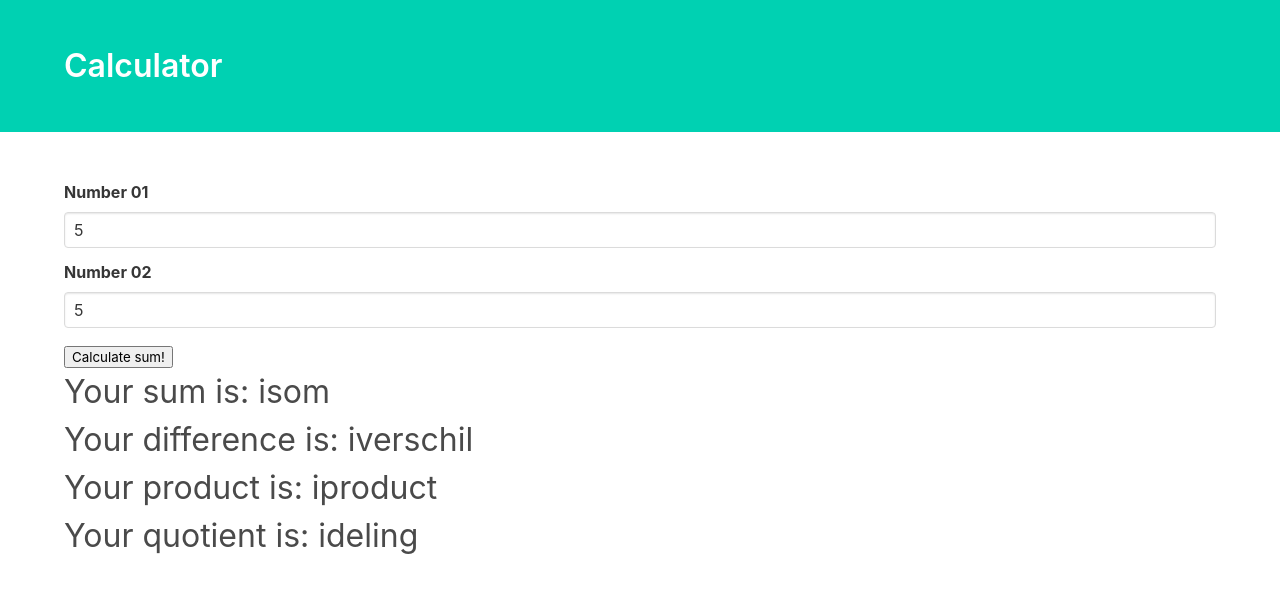
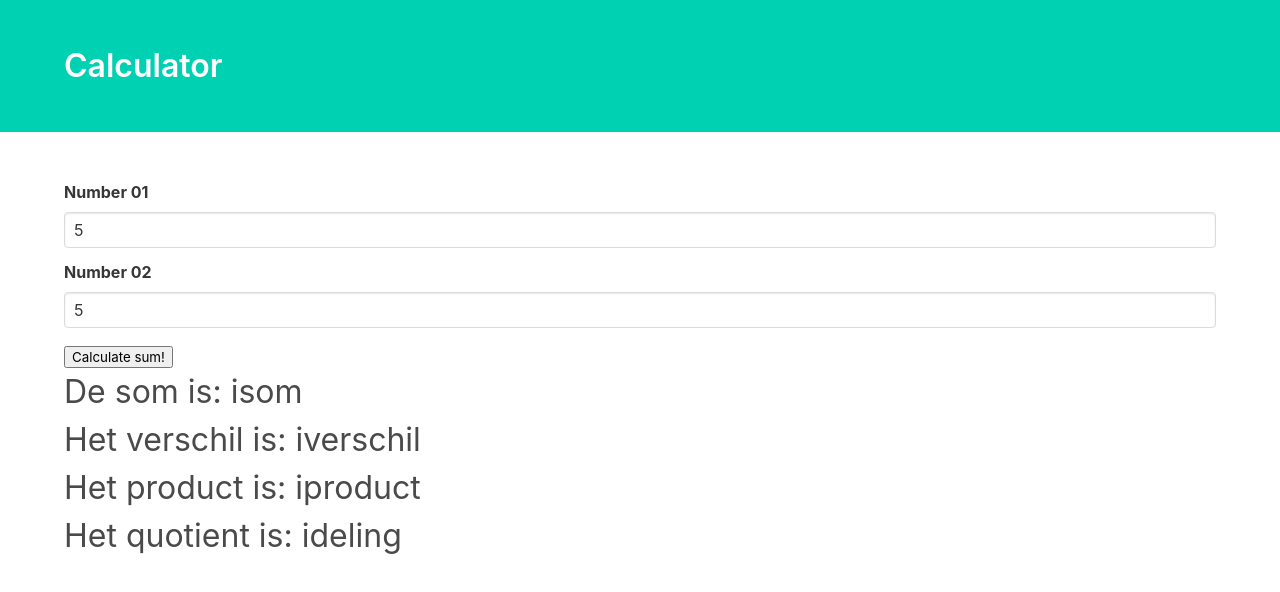
Before and after one commit to SyntraFSD/word-scrambler-api-version-simonpeeters1995, a plain HTML site: page sum-calculator/index.html in a window 1280 px wide. Drawn offline with nearby package versions, Linux system fonts and the light colour scheme.

Commit message:
Index-html aangepast

```diff
--- a/sum-calculator/index.html
+++ b/sum-calculator/index.html
@@ -37,10 +37,10 @@
     </div>
     <div class="container" style="margin-top: 1rem">
         <button class="button-is-info">Calculate sum!</button>
-        <p class="is-size-3">Your sum is: <span id="result1">isom</span></p>
-        <p class="is-size-3">Your difference is: <span id="result2">iverschil</span></p>
-        <p class="is-size-3">Your product is: <span id="result3">iproduct</span></p>
-        <p class="is-size-3">Your quotient is: <span id="result4">ideling</span></p>
+        <p class="is-size-3">De som is: <span id="result1">isom</span></p>
+        <p class="is-size-3">Het verschil is: <span id="result2">iverschil</span></p>
+        <p class="is-size-3">Het product is: <span id="result3">iproduct</span></p>
+        <p class="is-size-3">Het quotient is: <span id="result4">ideling</span></p>
     </div>
 </section>
 <script src="script.js"></script>
```
